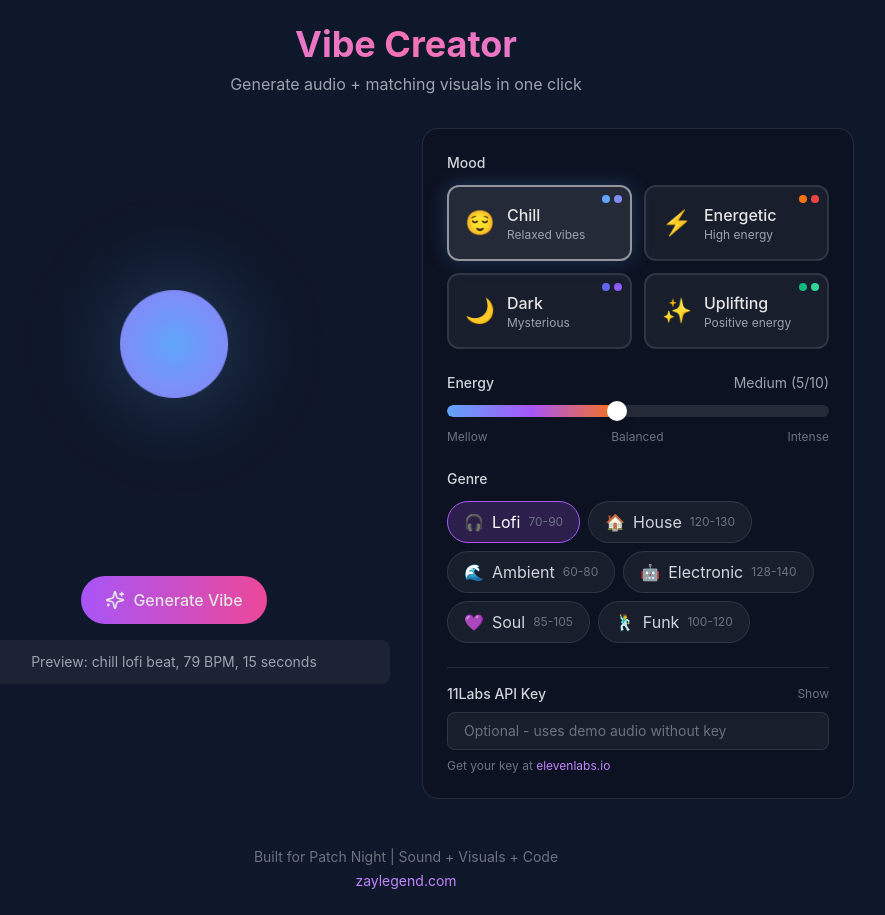
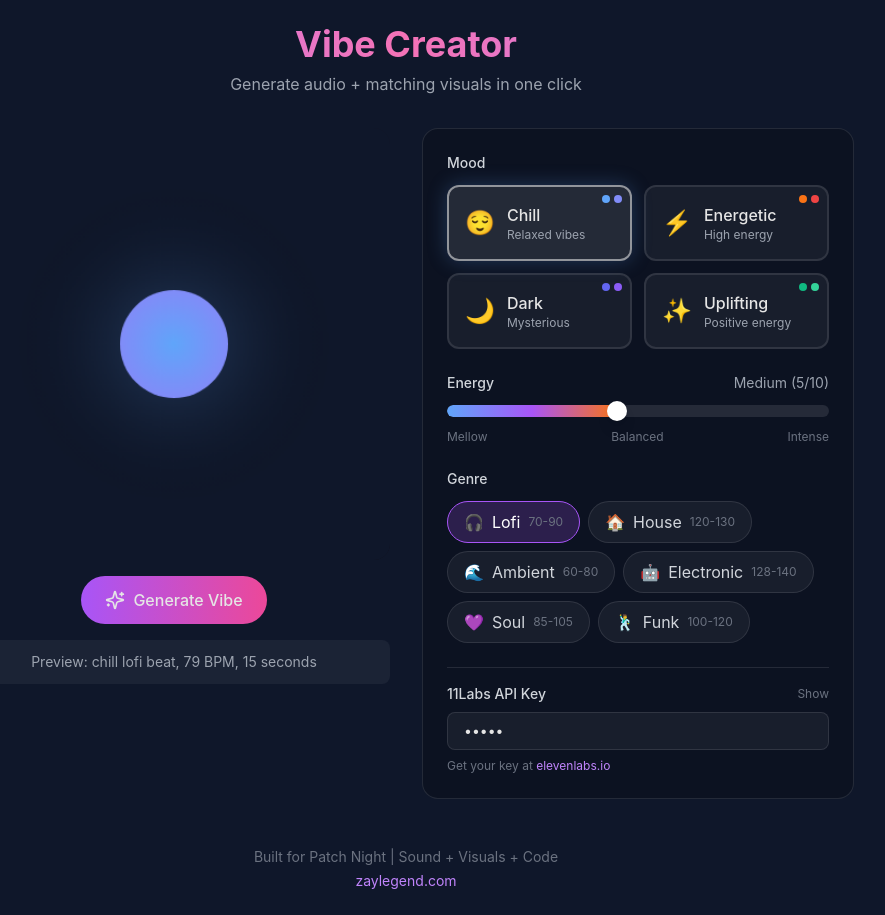
Before and after one commit to yetog/vibe-creator, a React (Vite) app: page / in a window 1280 px wide. Shown: the whole page, without its empty margins (234-1119 px from the left). Built offline with nearby package versions, Linux system fonts and the light colour scheme; no server answers.

Commit message:
feat: Add 11Labs API key from environment

```diff
--- a/src/App.tsx
+++ b/src/App.tsx
@@ -22,8 +22,8 @@ function App() {
   // Audio
   const { isPlaying, analysis, loadAudio, play, pause } = useAudioAnalyzer();
 
-  // API Key (in production, this would be handled securely)
-  const [apiKey, setApiKey] = useState('');
+  // API Key (from environment or user input)
+  const [apiKey, setApiKey] = useState(import.meta.env.VITE_ELEVENLABS_API_KEY || '');
   const [showApiKey, setShowApiKey] = useState(false);
 
   const config = MOOD_CONFIG[mood];
```
Also changed, not shown: src/vite-env.d.ts (added, +9 -0 lines).
